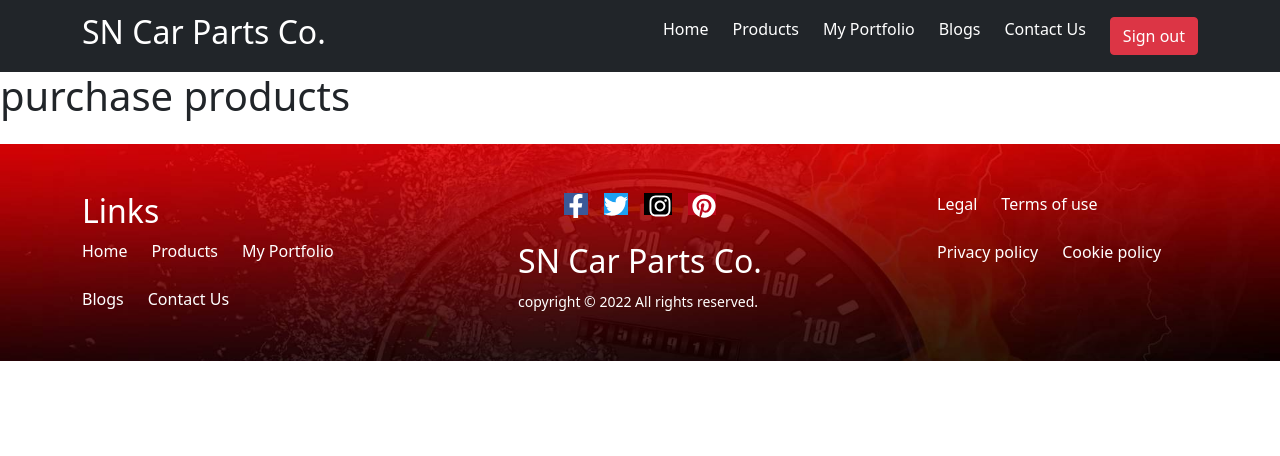
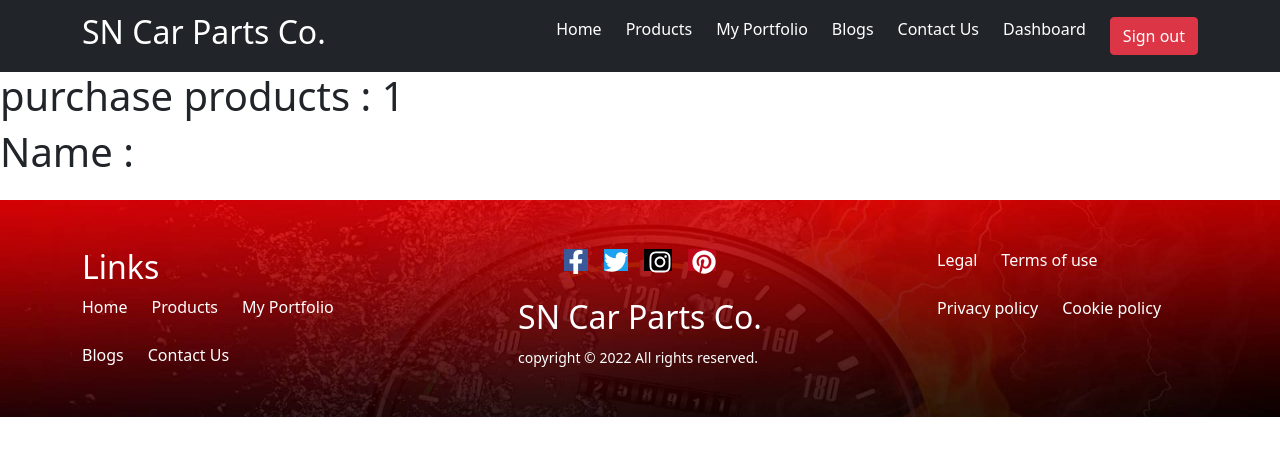
Before and after one commit to sohananazneen/manufacturer-website-client-side, a React (Create React App) app: page /product/1 in a window 1280 px wide. Shown: the top 456 px of the page. Built offline with nearby package versions, Linux system fonts and the light colour scheme; no server answers.

Commit message:
dashboard added

```diff
--- a/src/App.js
+++ b/src/App.js
@@ -3,6 +3,10 @@ import { Route, Routes } from 'react-router-dom';
 import './App.css';
 import Blogs from './Pages/Blogs/Blogs';
 import Contact from './Pages/Contact/Contact';
+import AddReview from './Pages/Dashboard/AddReview';
+import Dashboard from './Pages/Dashboard/Dashboard';
+import MyOrders from './Pages/Dashboard/MyOrders';
+import MyProfile from './Pages/Dashboard/MyProfile';
 import Home from './Pages/Home/Home';
 import Products from './Pages/Home/Products/Products';
 import Login from './Pages/Login/Login';
@@ -22,11 +26,16 @@ function App() {
         <Route path="/" element={<Home />} />
         <Route path="contact" element={<Contact />} />
         <Route path="products" element={<Products />} />
-        <Route path="product/:id" element={
+        <Route path="product/:Pid" element={
           <RequireAuth>
             <Purchase />
           </RequireAuth>
         } />
+        <Route path="dashboard" element={<RequireAuth><Dashboard /></RequireAuth>} >
+          <Route index element={<MyOrders></MyOrders>}></Route>
+          <Route path="addReview" element={<AddReview></AddReview>}></Route>
+          <Route path="profile" element={<MyProfile></MyProfile>}></Route>
+        </Route>
         <Route path="portfolio" element={<Portfolio />} />
         <Route path="blogs" element={<Blogs />} />
         <Route path="login" element={<Login />} />
--- /dev/null
+++ b/src/Pages/Dashboard/AddReview.js
@@ -0,0 +1,11 @@
+import React from 'react';
+
+const AddReview = () => {
+    return (
+        <div>
+            <h2>AddReview</h2>
+        </div>
+    );
+};
+
+export default AddReview;
--- /dev/null
+++ b/src/Pages/Dashboard/Dashboard.js
@@ -0,0 +1,41 @@
+import React, { useState } from 'react';
+import { Button, ListGroup, Offcanvas } from 'react-bootstrap';
+import { Link, Outlet } from 'react-router-dom';
+import CustomLink from '../Shared/CustomLink';
+
+const Dashboard = () => {
+    const [show, setShow] = useState(false);
+    const handleClose = () => setShow(false);
+    const handleShow = () => setShow(true);
+
+    return (
+        <>
+            <Button variant="danger" onClick={handleShow}>
+                Dashboard Menu
+            </Button>
+            <h2 className='fw-bold text-danger'>Welcome to your Dashboard</h2>
+            <Outlet></Outlet>
+
+            <Offcanvas show={show} onHide={handleClose}>
+                <Offcanvas.Header closeButton>
+                    <Offcanvas.Title>Dashboard Menu</Offcanvas.Title>
+                </Offcanvas.Header>
+                <Offcanvas.Body className='bg-dark'>
+                    <ListGroup>
+                        <ListGroup.Item action>
+                            <CustomLink className='text-danger' to="/dashboard">My Orders</CustomLink>
+                        </ListGroup.Item>
+                        <ListGroup.Item action>
+                            <CustomLink className='text-danger' to="/dashboard/addReview">Add Review</CustomLink>
+                        </ListGroup.Item>
+                        <ListGroup.Item action>
+                            <CustomLink className='text-danger' to="/dashboard/profile">My Profile</CustomLink>
+                        </ListGroup.Item>
+                    </ListGroup>,
+                </Offcanvas.Body>
+            </Offcanvas>
+        </>
+    );
+};
+
+export default Dashboard; <h2>Dashboard</h2>
--- /dev/null
+++ b/src/Pages/Dashboard/MyOrders.js
@@ -0,0 +1,11 @@
+import React from 'react';
+
+const MyOrders = () => {
+    return (
+        <div>
+            <h2>MyOrders</h2>
+        </div>
+    );
+};
+
+export default MyOrders;
--- /dev/null
+++ b/src/Pages/Dashboard/MyProfile.js
@@ -0,0 +1,11 @@
+import React from 'react';
+
+const MyProfile = () => {
+    return (
+        <div>
+            <h2>MyProfile</h2>
+        </div>
+    );
+};
+
+export default MyProfile;
--- a/src/Pages/Home/Products/Products.js
+++ b/src/Pages/Home/Products/Products.js
@@ -4,13 +4,13 @@ import useProducts from '../../../hooks/useProducts';
 import Product from './Product';
 
 const Products = () => {
-    const [product, setProduct] = useProducts();
+    const [products] = useProducts();
     return (
         <Container className='my-5'>
             <h2 className='text-center text-danger my-4'>Car Parts</h2>
             <Row xs={1} md={3} className="g-4">
                 {
-                    product.map(product => <Product
+                    products.map(product => <Product
                         key={product._id}
                         product={product}
                     ></Product>)
--- a/src/Pages/Portfolio/Portfolio.js
+++ b/src/Pages/Portfolio/Portfolio.js
@@ -19,7 +19,7 @@ const Portfolio = () => {
                                 </Card.Text>
                                 <h6 className='text-danger' >Live Links</h6>
                                 <Card.Link href="https://sohanan.github.io/sohana-1st-portfolio/">My portfolio</Card.Link>
-                                <Card.Link href="https://sohanan.github.io/a2-influencer-gear/">Influencer gear</Card.Link>
+                                <Card.Link href="https://halal-food-app.netlify.app/">Halal Food</Card.Link>
                                 <Card.Link href="https://halal-grocery.web.app/">Halal Grocery</Card.Link>
                             </Card.Body>
                         </Card>
--- a/src/Pages/Purchase/Purchase.js
+++ b/src/Pages/Purchase/Purchase.js
@@ -3,11 +3,13 @@ import { useParams } from 'react-router-dom';
 import useProductDetails from '../../hooks/useProductDetails';
 
 const Purchase = () => {
-    const { id } = useParams();
-    const [products, setProducts] = useProductDetails(id);
+    const { Pid } = useParams();
+    const [product, setProduct] = useProductDetails(Pid);
     return (
         <div>
-            <h1>purchase products{products.length}</h1>
+            <h1>purchase products : {Pid}</h1>
+            <h1>Name : {product.name}</h1>
+
         </div>
     );
 };
--- a/src/Pages/Shared/Header.js
+++ b/src/Pages/Shared/Header.js
@@ -27,6 +27,11 @@ const Header = () => {
                             <CustomLink to='/blogs'>Blogs</CustomLink>
                             <CustomLink to='/contact'>Contact Us</CustomLink>
                             {
+                                user && <>
+                                    <CustomLink to='/dashboard'>Dashboard</CustomLink>
+                                </>
+                            }
+                            {
                                 user ?
                                     <>
                                         <Button className="btn btn-danger" onClick={logout}>Sign out</Button>
--- a/src/hooks/useProductDetails.js
+++ b/src/hooks/useProductDetails.js
@@ -1,16 +1,16 @@
 import { useEffect, useState } from "react";
 
 const useProductDetails = id => {
-    const [products, setProducts] = useState({});
+    const [product, setProduct] = useState({});
 
     useEffect(() => {
         const url = `http://localhost:5000/product/${id}`;
         fetch(url)
             .then(res => res.json())
-            .then(data => setProducts(data));
+            .then(data => setProduct(data));
 
     }, [id]);
-    return [products, setProducts]
+    return [product, setProduct]
 };
 
 export default useProductDetails;
--- a/src/hooks/useProducts.js
+++ b/src/hooks/useProducts.js
@@ -1,12 +1,12 @@
 import { useEffect, useState } from 'react';
 
 const useProducts = () => {
-    const [product, setProduct] = useState([]);
+    const [products, setProducts] = useState([]);
     useEffect(() => {
         fetch('http://localhost:5000/product')
             .then(res => res.json())
-            .then(data => setProduct(data));
+            .then(data => setProducts(data));
     }, [])
-    return [product, setProduct];
+    return [products, setProducts];
 };
 export default useProducts;
```
